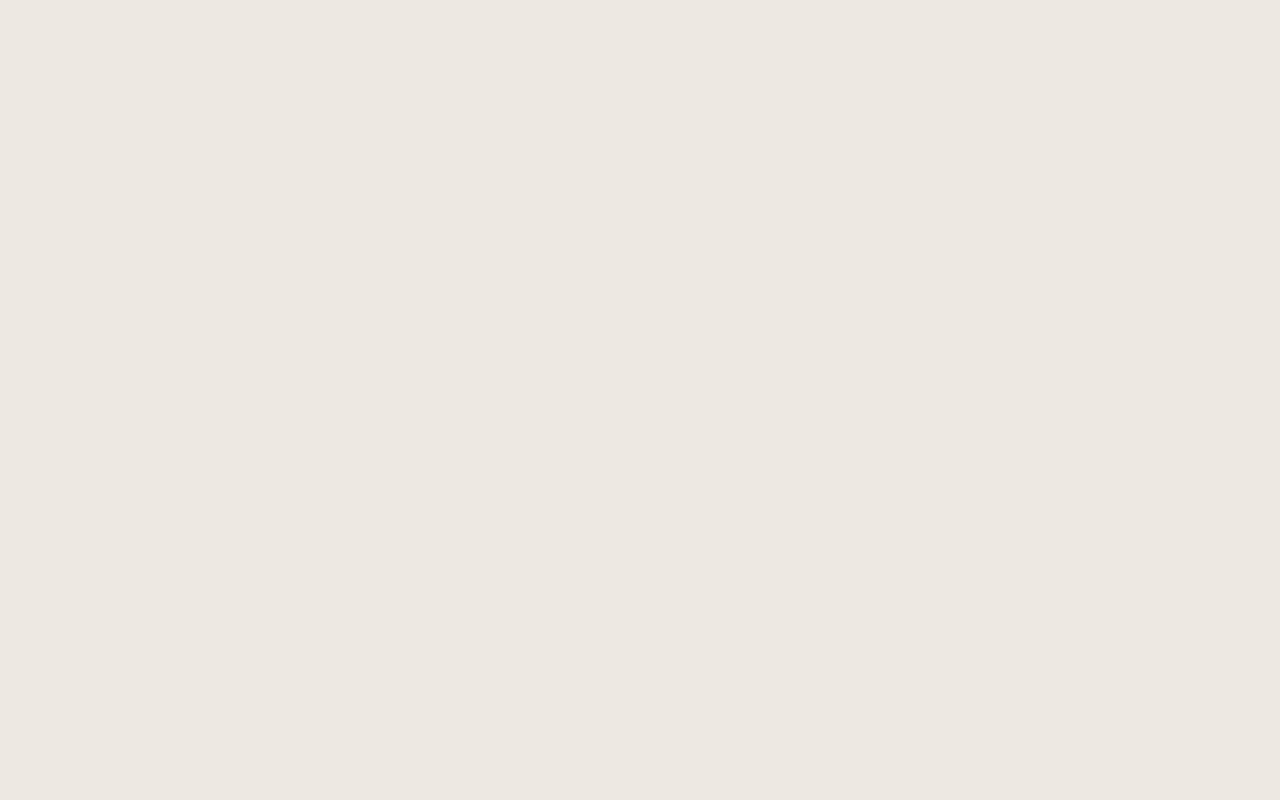
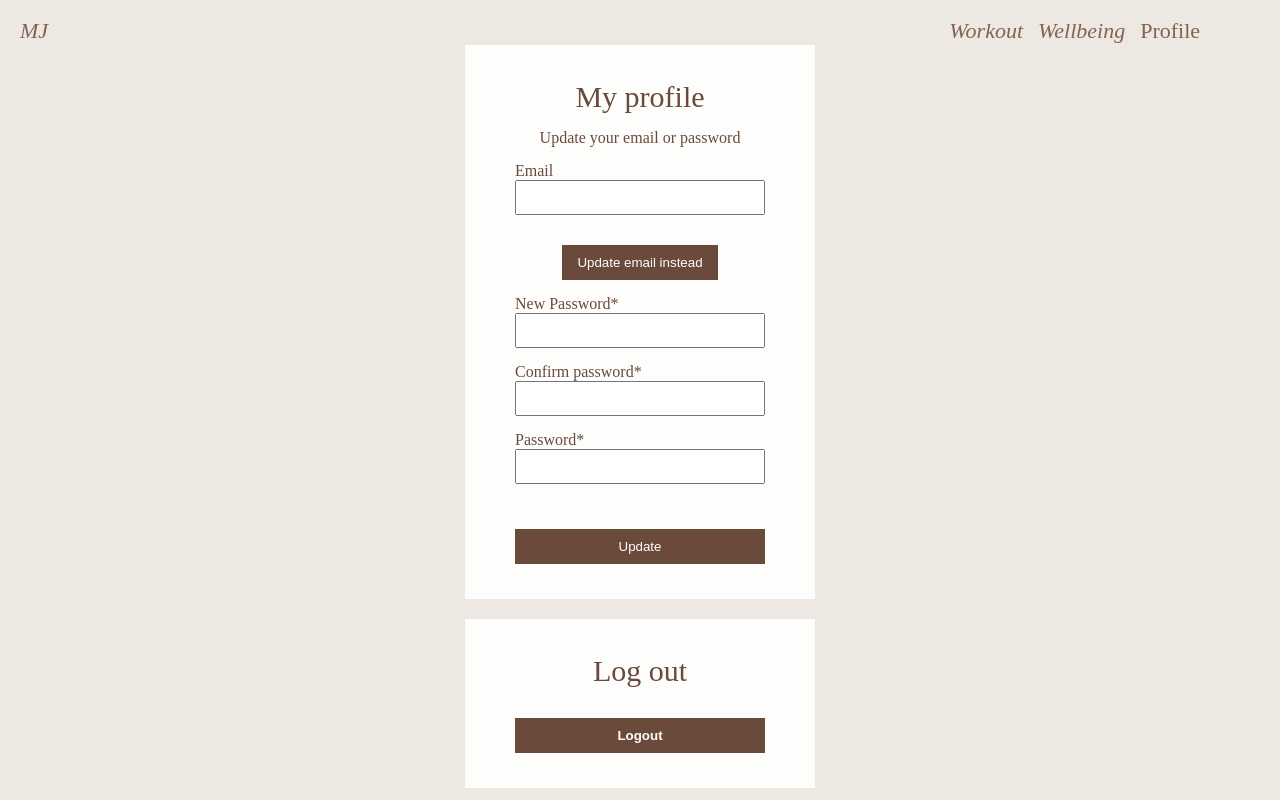
Before and after one commit to haingo-raz/MyJourney, a React (Create React App) app: page /profile in a window 1280 px wide. Before the commit this address had no page. Shown: the top 800 px of the page. Built offline with nearby package versions, Linux system fonts and the light colour scheme.

Commit message:
Profile // Add profile page skeleton

```diff
--- a/src/App.js
+++ b/src/App.js
@@ -8,6 +8,7 @@ import Home from './pages/Home/Home';
 import Fitness from './pages/Fitness/Fitness';
 import Wellbeing from './pages/Wellbeing/Wellbeing';
 import Modal from './components/Forms/Modal/Modal';
+import Profile from './pages/Profile/Profile';
 
 
 function App() {
@@ -20,6 +21,7 @@ function App() {
         <Route path="/home" element={<Home />}/>
         <Route path="/fitness" element={<Fitness />}/>
         <Route path="/wellbeing" element={<Wellbeing />}/>
+        <Route path="/profile" element={<Profile />}/>
         <Route path="/combat_stress" element={<Modal title="5 ways to combat stress" advice1="Use guided meditation" advice2="Use guided meditation" advice3="Maintain physical exercise and good nutrition" advice4="Manage social media time" advice5="Connect with others"/>}/>
         <Route path="/communication_tips" element={<Modal title="5 communication tips" advice1="Be Present" advice2="Really Listen" advice3="Seek to Understand" advice4="Use Active/Reflective Listening" advice5="Practice Silence"/>}/>
         <Route path="/avoid_procastination" element={<Modal title="5 tips to avoid procrastination" advice1="Set small goals " advice2="Organise your tasks " advice3="Focus your attention " advice4="Remove distractions" advice5="Forgive yourself"/>}/>
--- a/src/App.scss
+++ b/src/App.scss
@@ -6,18 +6,15 @@ $beige-variance : #846252;
 $black : #846252;
 $form-color: #fdfdfc;
 $form-text: #6a4a3b;
-
-// $lightbrown : #ceaa95;
-// $dark-brown : #6a4a3b; //#004aad;
-// $beige : #ede8e2;
-// $beige-variance : #846252;
-// $black : #000;
+$white: #fff;
+$red: #ff0000;
 
 
 //Fonts
 
 //Font size
 $logoLg: 120px;
+$logoMd: 50px;
 $titleLg : 30px;
 $texteLg: 22px;
 
@@ -25,6 +22,7 @@ $texteLg: 22px;
 //buttons
 @mixin buttonStyle(){
     padding: 10px 15px;
+    color: $white;
 
     &:hover{
         cursor: pointer;
@@ -40,7 +38,7 @@ $texteLg: 22px;
 
 
 .App{
-    height: 100vh;
+    min-height: 100vh;
     display: flex;
     flex-wrap: wrap;
     background: $beige;
--- a/src/components/Forms/Form.scss
+++ b/src/components/Forms/Form.scss
@@ -32,6 +32,10 @@
         margin-top: 15px;
         border: none;
 
+        &.danger{
+            background: $red;
+        }
+
         a{
             text-decoration: none;
             color: black;
--- a/src/components/Navbar/Navbar.js
+++ b/src/components/Navbar/Navbar.js
@@ -9,6 +9,7 @@ function Navbar(props) {
             <div className="navRight">
                 <Link to="/fitness"><i>Workout</i></Link>
                 <Link to="/wellbeing"><i>Wellbeing</i></Link>
+                <Link to="/profile">Profile</Link>
             </div>
         </div>
     );
--- /dev/null
+++ b/src/pages/Profile/Profile.js
@@ -0,0 +1,85 @@
+import React, {useState} from 'react';
+import "./Profile.scss";
+import Navbar from '../../components/Navbar/Navbar';
+
+function Profile(props) {
+
+    const [formInputData, setFormInputData] = useState([])
+    const [feedback, setFeedback] = useState("")
+    const [formData, setFormData] = useState("password")
+
+    const handleSubmit  = (e) => {
+    }
+
+    const onLogout = (e) => {
+    }
+
+    const onDeleteAccount = (e) => {
+    }
+
+    return (
+        <div className="profileContainer">
+            <Navbar/>
+            <section className="profileSection">
+
+                <form action="POST" className="accountForm" onSubmit={handleSubmit}>
+                    <h1 className="formTitle">My profile</h1>
+                    <p>Update your email or password</p>
+                    {/* Show logged in user's email here */}
+                    <div className="formSection">
+                        <p className="formLabel">Email</p>
+                        <input type="email" id="email" name="email" required readOnly></input>
+                    </div>
+
+                    <div>
+                        {formData === "email" ?
+                        <button className="formButton" onClick={() => setFormData("password")}>Update password instead</button>:
+                        <button className="formButton" onClick={() => setFormData("email")}>Update email instead</button>
+                        }
+                    </div>
+
+                    { formData === "email" ?
+                        <div className="formSection">
+                            <p className="formLabel">New Email</p>
+                            <input type="newEmail" id="newEmail" name="newEmail" required></input>
+                        </div> :
+                        <>
+                            <div className="formSection">
+                                <p className="formLabel">New Password<span>*</span></p>
+                                <input type="newPassword" id="newPassword" name="newPassword" required></input>
+                            </div>
+
+                            <div className="formSection">
+                                <p className="formLabel">Confirm password<span>*</span></p>
+                                <input type="confirmPassword" id="confirmPassword" name="confirmPassword" required></input>
+                            </div>
+                        </>
+                    }
+                    <div className="formSection">
+                        <p className="formLabel">Password<span>*</span></p>
+                        <input type="password" id="password" name="password" required></input>
+                    </div>
+
+                    <div id="workout-form-feedback">{feedback}</div>
+
+                    <button type="submit" className="formButton">Update</button>
+                </form>
+
+                <form action="" className="accountForm" onSubmit={onLogout}>
+                    <h1 className="formTitle">Log out</h1>
+                    <button className="formButton" type="submit"><b>Logout</b></button>
+                    {feedback && <p>{feedback}</p>}
+                </form>
+
+                <form action="" className="accountForm" onSubmit={onDeleteAccount}>
+                    <h1 className="formTitle">Danger zone</h1>
+                    <button className="formButton danger" type="submit"><b>Delete Account</b></button>
+                    {feedback && <p>{feedback}</p>}
+                </form>
+
+            </section>
+        </div>
+    );
+}
+
+export default Profile;
--- /dev/null
+++ b/src/pages/Profile/Profile.scss
@@ -0,0 +1,13 @@
+.profileContainer {
+  display: flex;
+  flex-direction: column;
+  gap: 20px;
+}
+
+.profileSection {
+  display: flex;
+  flex-direction: column;
+  gap: 20px;
+  margin-top: 45px;
+  padding-bottom: 20px;
+}
```
